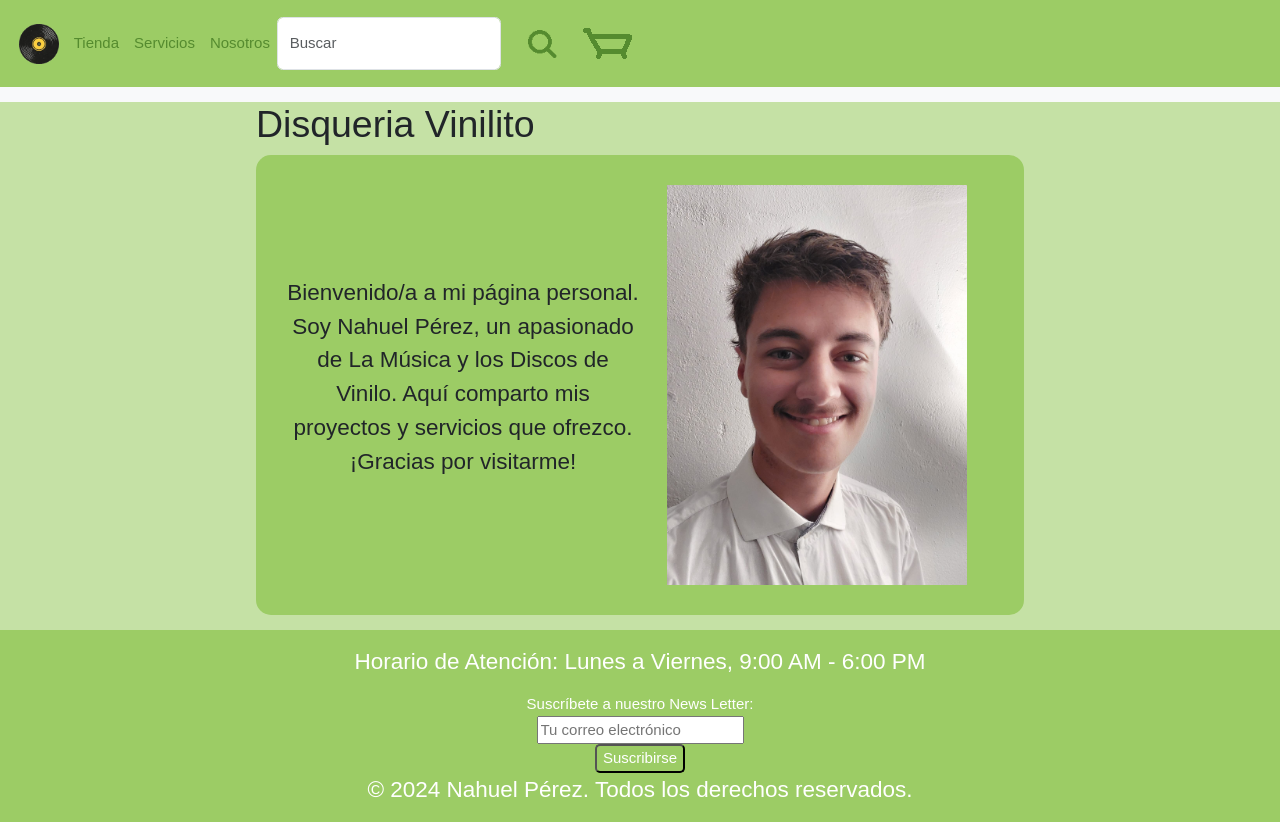
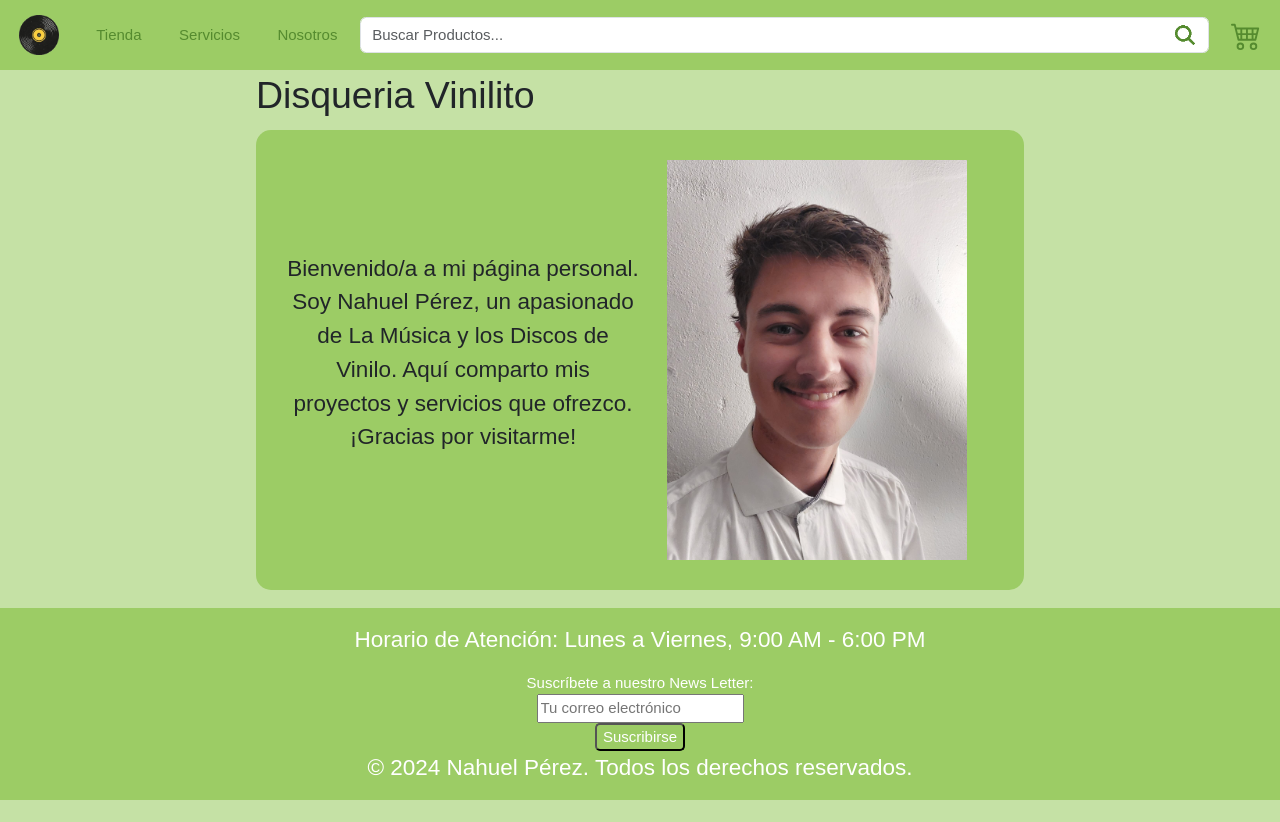
Before and after one commit to nahuel30/Proyecto-Front-1, a website: page index.html in a window 1280 px wide. After the commit the page ends 800 px from the top, so only its background shows below. Drawn offline with nearby package versions, Linux system fonts and the light colour scheme.

Commit message:
Actualizacion de NavBar

```diff
--- a/index.html
+++ b/index.html
@@ -25,8 +25,8 @@
                     <span class="navbar-toggler-icon"></span>
                 </button>
                 <div class="collapse navbar-collapse" id="navbarNav">
-                    <ul class="navbar-nav align-items-center">
-                        <li class="nav-item d-flex">
+                    <ul class="navbar-nav align-items-center gap-4">
+                        <li class="nav-item">
                             <a class="logo nav-link" aria-current="page" href="index.html"><img src="images/images.png" alt="Logotipo de la pagina"></a>
                         </li>
                         <li class="nav-item">
@@ -38,24 +38,22 @@
                         <li class="nav-item">
                             <a class="nav-link" href="html/proyectos.html">Nosotros</a>
                         </li>
-                        <form class="d-flex" role="search">
-                            <input class="form-control me-2" type="search" placeholder="Buscar" aria-label="Search">
-                            <button class="btn logo" type="submit"><img src="images/lupa.png" alt="Lupa"></button>
-                        </form>
+                    </ul>
+                        <div class="search-box d-flex flex-grow-1 mx-3">
+                            <input type="text" class="form-control" placeholder="Buscar Productos...">
+                            <button type="button">
+                                <img src="images/lupa.png" alt="" width="28" height="28">
+                            </button>
+                          </div>
+                    <ul class="navbar-nav align-items-center gap-4">
                         <li class="nav-item">
-                            <a class="nav-link" href="html/contacto.html"><img src="images/carrito.png" alt="Carrito de compras"></a>
+                            <a class="nav-link" href="html/contacto.html"><svg xmlns="http://www.w3.org/2000/svg" width="30" height="30" fill="currentColor" class="bi bi-cart4" viewBox="0 0 16 16"><path d="M0 2.5A.5.5 0 0 1 .5 2H2a.5.5 0 0 1 .485.379L2.89 4H14.5a.5.5 0 0 1 .485.621l-1.5 6A.5.5 0 0 1 13 11H4a.5.5 0 0 1-.485-.379L1.61 3H.5a.5.5 0 0 1-.5-.5M3.14 5l.5 2H5V5zM6 5v2h2V5zm3 0v2h2V5zm3 0v2h1.36l.5-2zm1.11 3H12v2h.61zM11 8H9v2h2zM8 8H6v2h2zM5 8H3.89l.5 2H5zm0 5a1 1 0 1 0 0 2 1 1 0 0 0 0-2m-2 1a2 2 0 1 1 4 0 2 2 0 0 1-4 0m9-1a1 1 0 1 0 0 2 1 1 0 0 0 0-2m-2 1a2 2 0 1 1 4 0 2 2 0 0 1-4 0"/></svg></a>
                         </li>
                     </ul>
               </div>
             </div>
         </nav>
-        <!-- Nuevo Nav Bar -->
 
-        <nav class="navbar bg-body-tertiary">
-            <div class="container-fluid">
-
-            </div>
-          </nav>
     </header>
     <main>
         <h1>Disqueria Vinilito</h1>
--- a/package.json
+++ b/package.json
@@ -7,5 +7,8 @@
   },
   "author": "",
   "license": "ISC",
-  "description": ""
+  "description": "",
+  "dependencies": {
+    "bootstrap-icons": "^1.11.3"
+  }
 }
--- a/scss/main.scss
+++ b/scss/main.scss
@@ -20,7 +20,26 @@ html{
 
 			/*Color para los links del nav bar*/
 			.navbar-collapse{
+				.search-box {
+					position: relative;
+				}
+
+				.search-box input {
+					padding-right: 45px; /* Ajusta el espacio para el botón */
+				}
+
+				.search-box button {
+					position: absolute;
+					right: 5px;
+					top: 50%;
+					transform: translateY(-50%);
+					border: none;
+					background: none;
+					color: #558b2f;
+					cursor: pointer;
+				}
 				.navbar-nav{
+
 					.nav-item{
 						.nav-link{
 							color: $nav-text-color;
```
Also changed, not shown: css/style.css, 1 other file.
